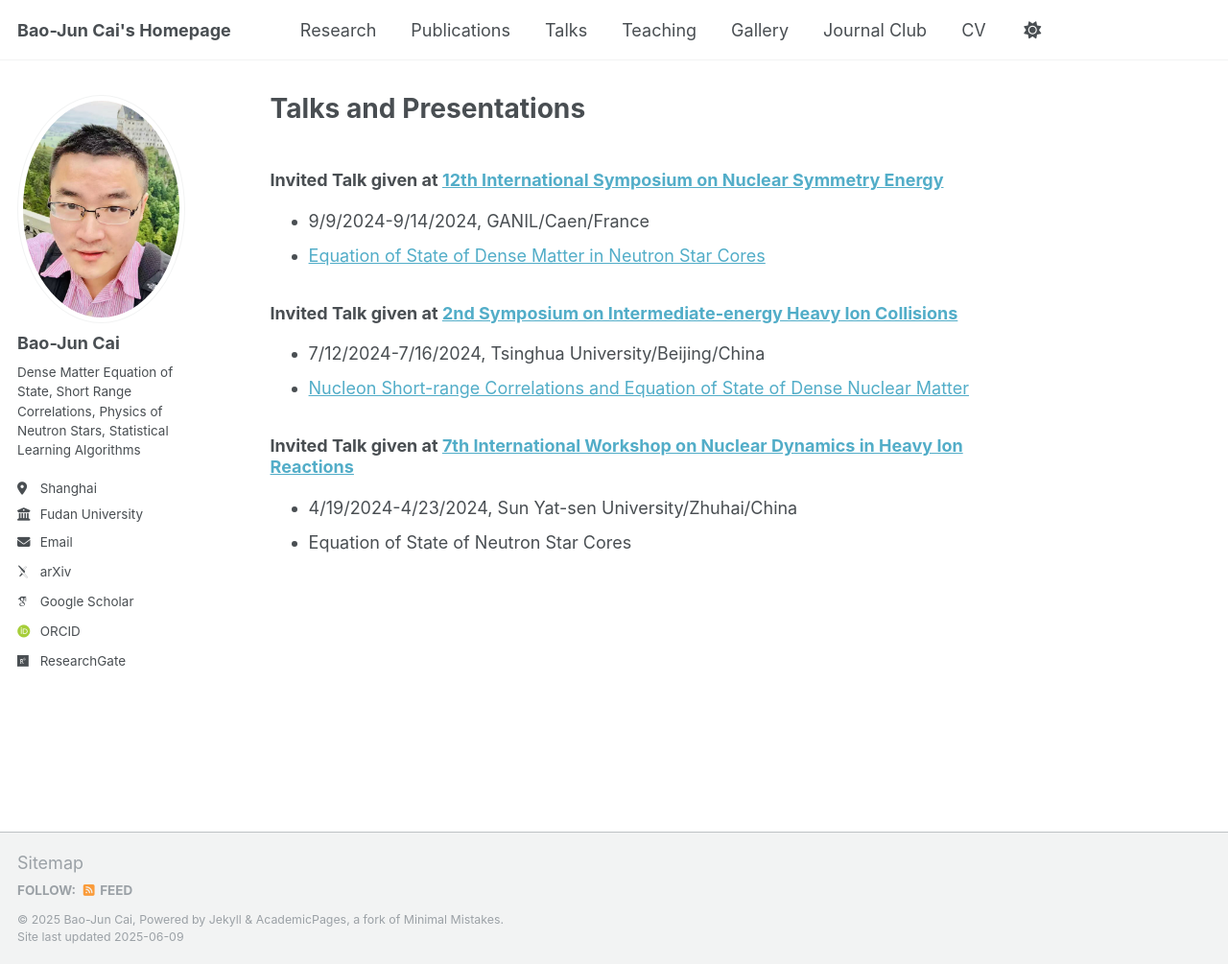
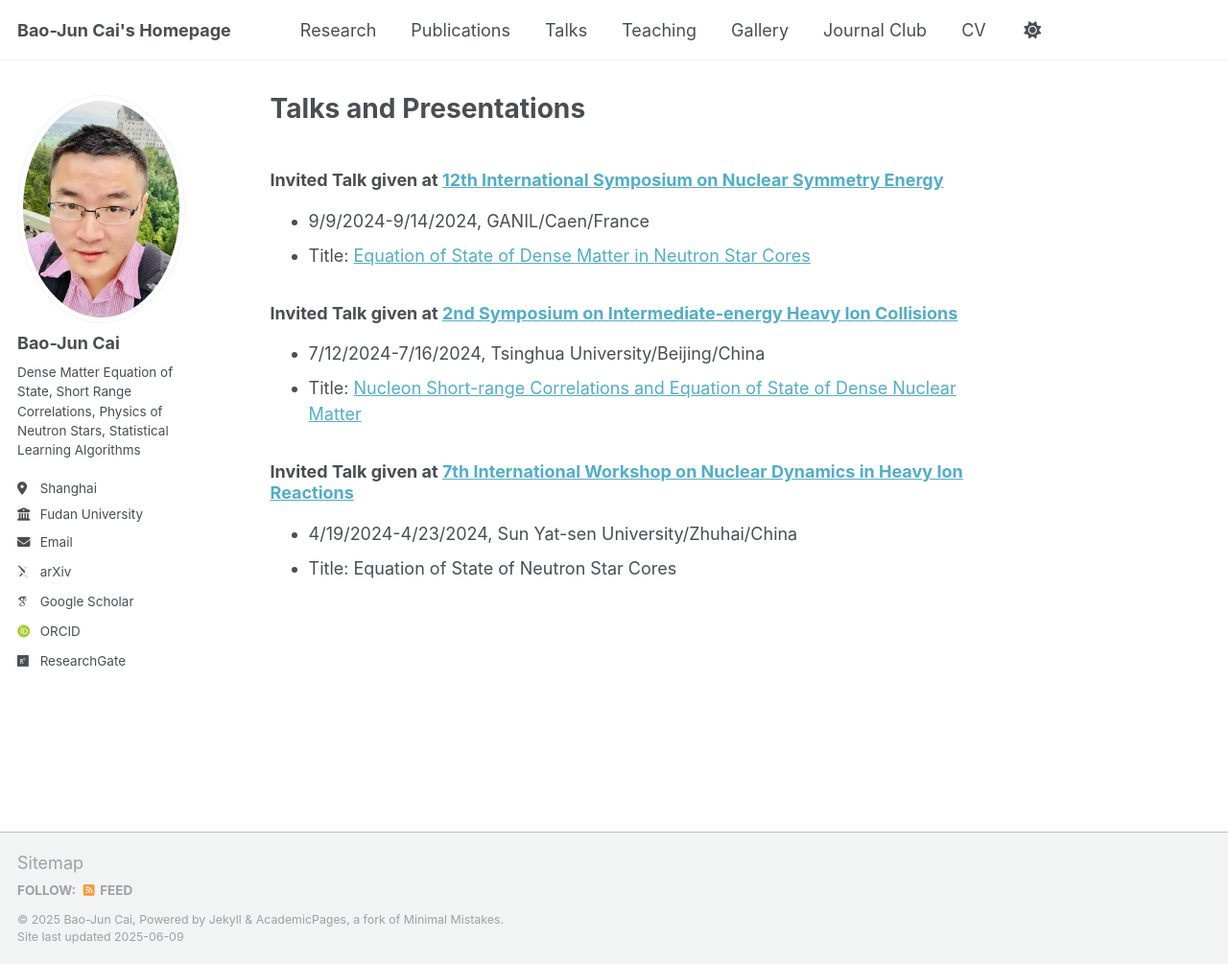
Before and after one commit to bjcai-phys/bjcai-phys.github.io, a Jekyll site: the page built from _pages/tps.md, in a window 1280 px wide and 1005 px high. Shown: the whole window at 96% size. Built offline with Jekyll 4.4.1, drawn with Linux system fonts in a browser that asks for light colours; some web fonts are replaced.

Commit message:
Update tps.md

```diff
--- a/_pages/tps.md
+++ b/_pages/tps.md
@@ -7,12 +7,12 @@ author_profile: true
 
 ### Invited Talk given at [12th International Symposium on Nuclear Symmetry Energy](https://indico.in2p3.fr/event/31700/overview)
 * 9/9/2024-9/14/2024, GANIL/Caen/France
-* [Equation of State of Dense Matter in Neutron Star Cores](https://indico.in2p3.fr/event/31700/contributions/142308/)
+* Title: [Equation of State of Dense Matter in Neutron Star Cores](https://indico.in2p3.fr/event/31700/contributions/142308/)
 
 ### Invited Talk given at [2nd Symposium on Intermediate-energy Heavy Ion Collisions](https://indico.ihep.ac.cn/event/21317/)
 * 7/12/2024-7/16/2024, Tsinghua University/Beijing/China
-* [Nucleon Short-range Correlations and Equation of State of Dense Nuclear Matter](https://indico.ihep.ac.cn/event/21317/)
+* Title: [Nucleon Short-range Correlations and Equation of State of Dense Nuclear Matter](https://indico.ihep.ac.cn/event/21317/)
 
 ### Invited Talk given at [7th International Workshop on Nuclear Dynamics in Heavy Ion Reactions](https://iwnd2024.scievent.com/participants/)
 * 4/19/2024-4/23/2024, Sun Yat-sen University/Zhuhai/China
-* Equation of State of Neutron Star Cores
+* Title: Equation of State of Neutron Star Cores
```
